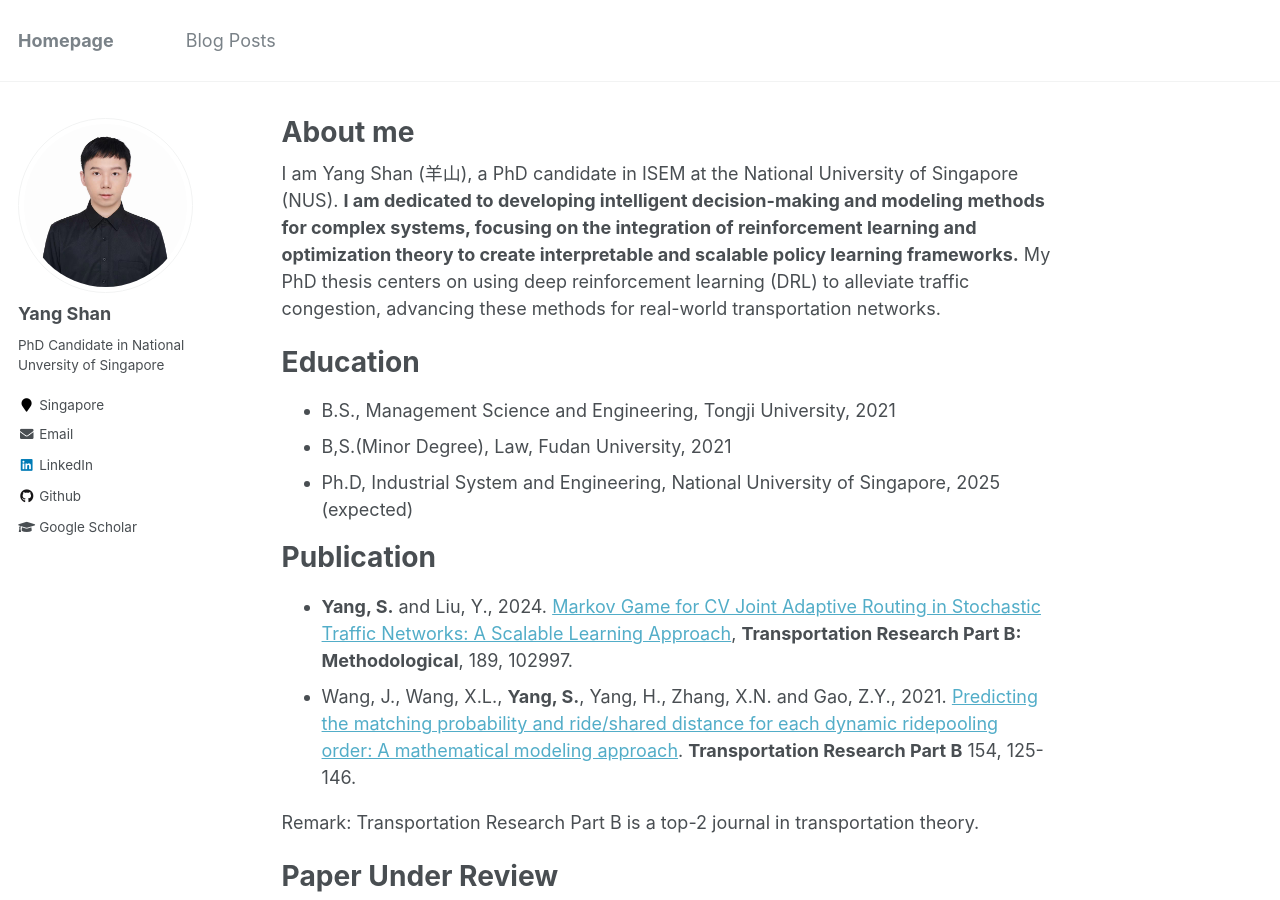
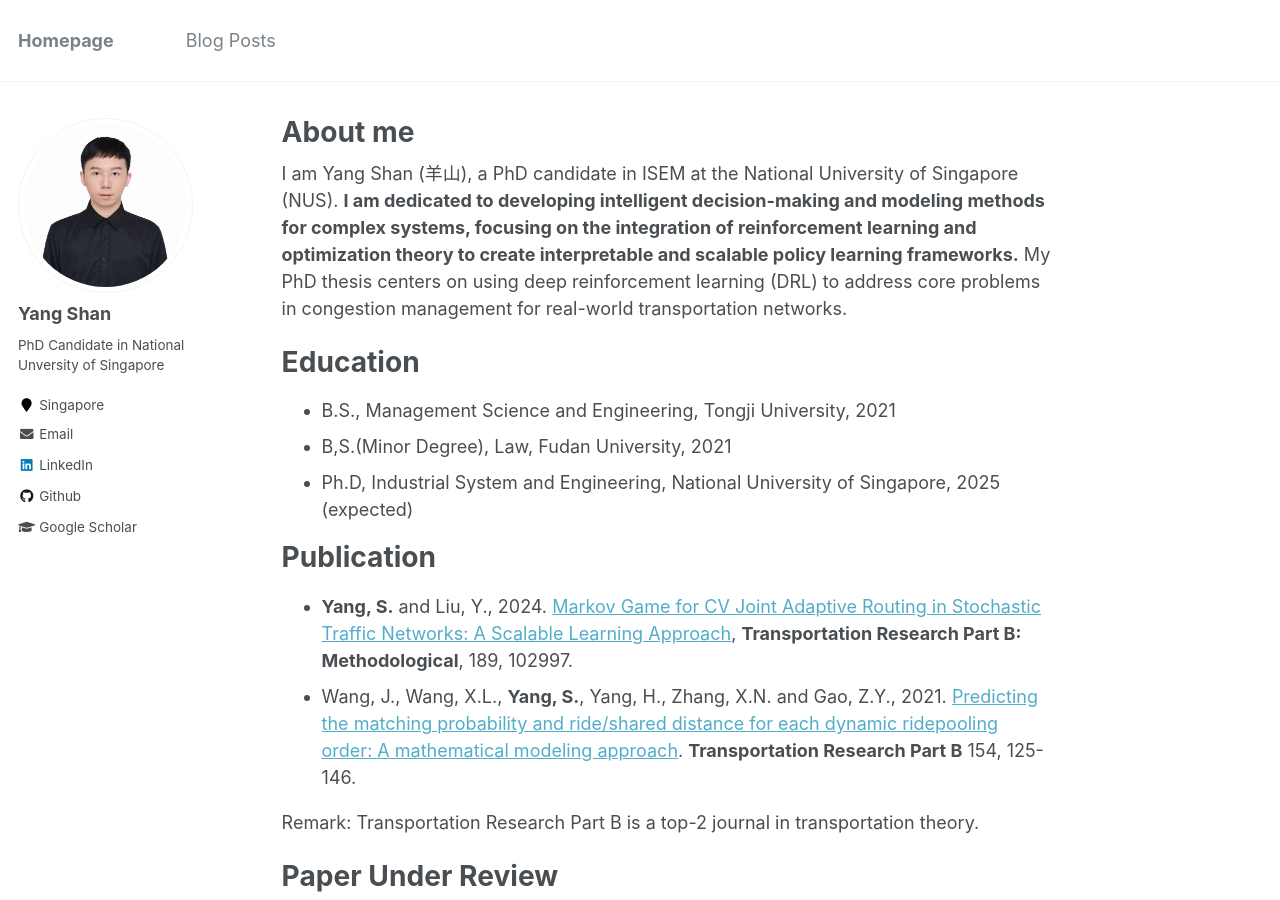
Before and after one commit to seanys/seanys.github.io, a Jekyll site: the page built from _pages/about.md, in a window 1280 px wide and 900 px high. Built offline with Jekyll 4.4.1, drawn with Linux system fonts in a browser that asks for light colours.

Commit message:
Clarify PhD thesis focus in about page
Updated the description of PhD thesis to clarify focus on congestion management.

```diff
--- a/_pages/about.md
+++ b/_pages/about.md
@@ -8,7 +8,7 @@ redirect_from:
   - /about.html
 ---
 
-I am Yang Shan (羊山), a PhD candidate in ISEM at the National University of Singapore (NUS). **I am dedicated to developing intelligent decision-making and modeling methods for complex systems, focusing on the integration of reinforcement learning and optimization theory to create interpretable and scalable policy learning frameworks.** My PhD thesis centers on using deep reinforcement learning (DRL) to alleviate traffic congestion, advancing these methods for real-world transportation networks.
+I am Yang Shan (羊山), a PhD candidate in ISEM at the National University of Singapore (NUS). **I am dedicated to developing intelligent decision-making and modeling methods for complex systems, focusing on the integration of reinforcement learning and optimization theory to create interpretable and scalable policy learning frameworks.** My PhD thesis centers on using deep reinforcement learning (DRL) to address core problems in congestion management for real-world transportation networks.
 
 Education
 ======
```
